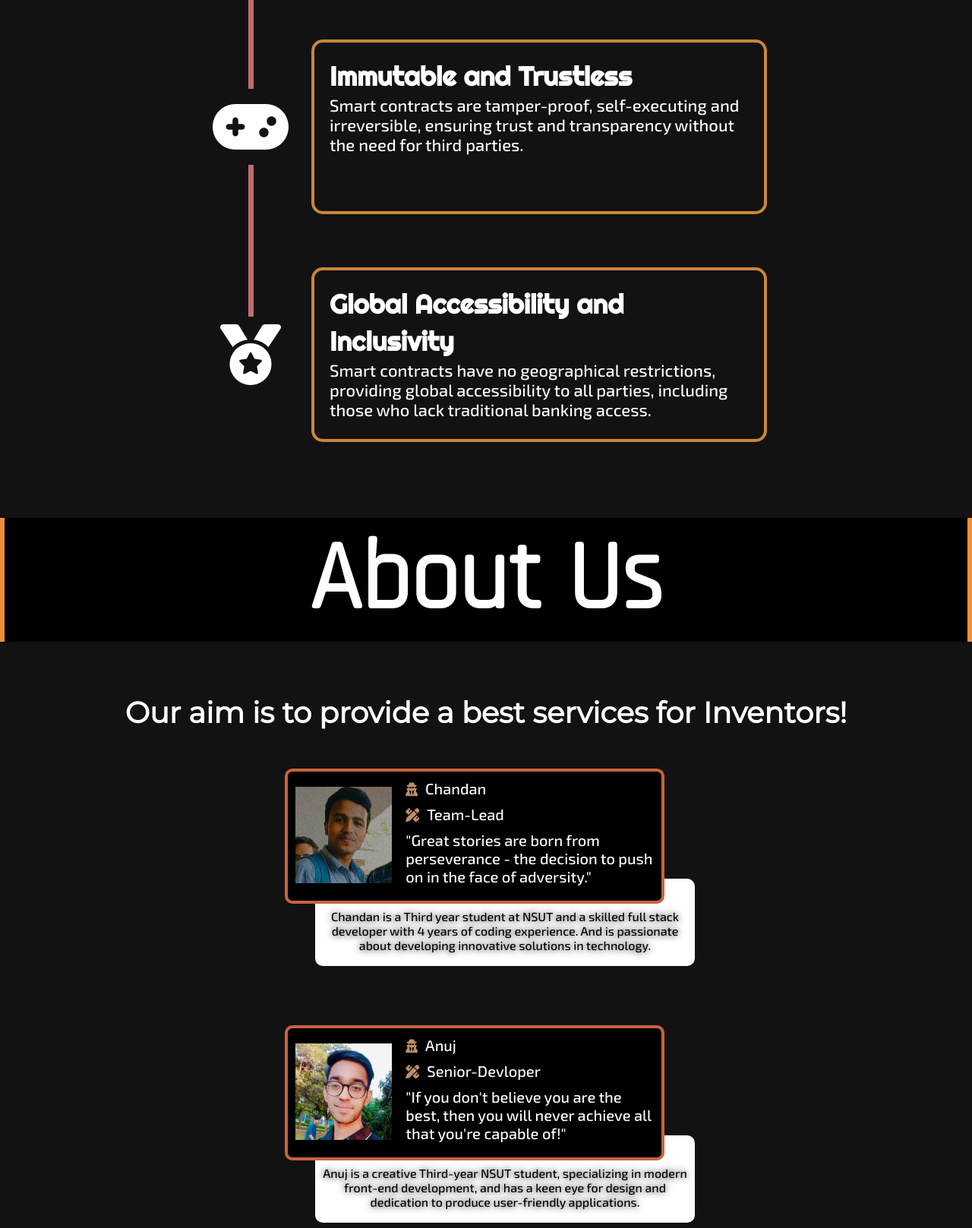
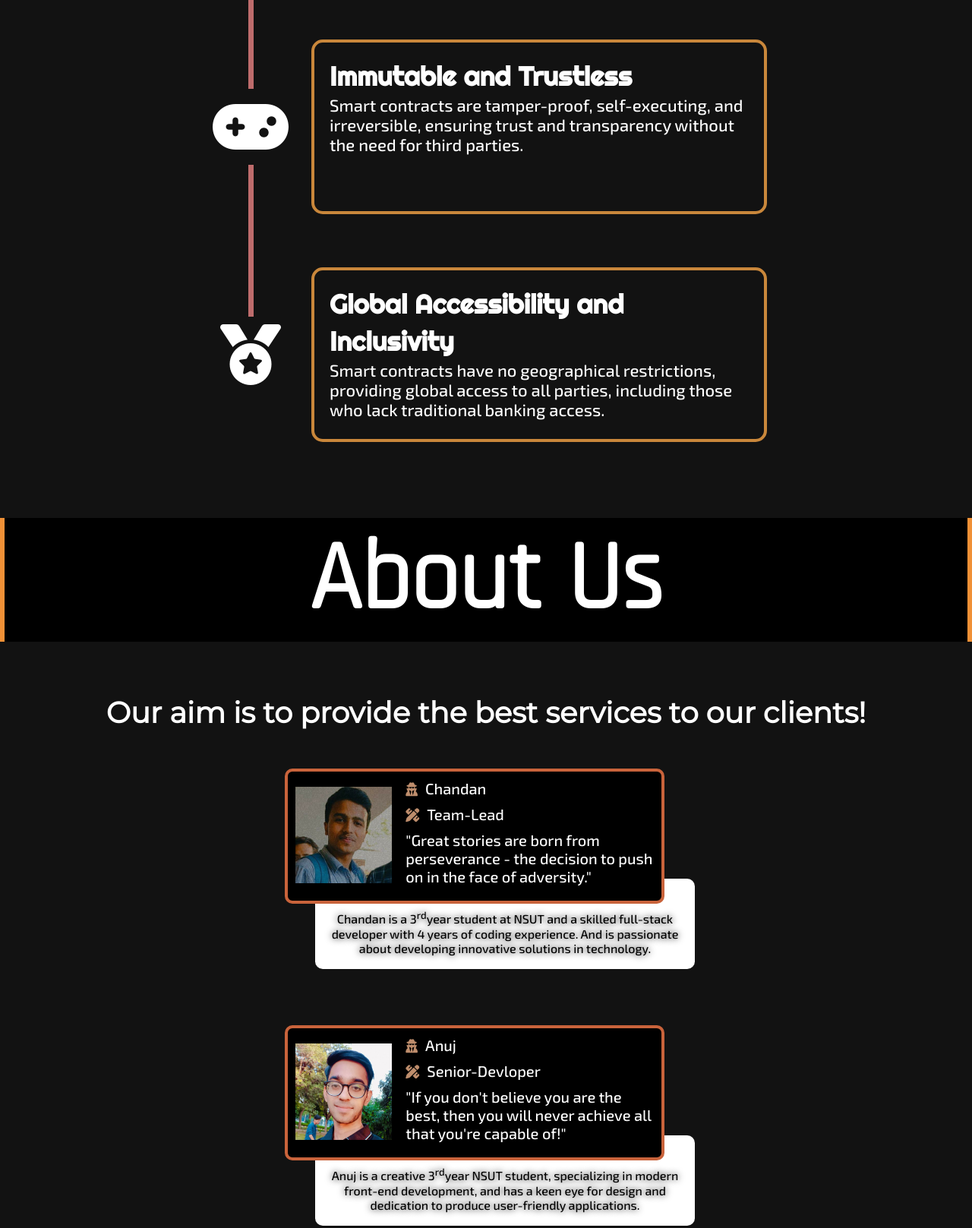
Before and after one commit to alpha2lucifer/IPR-THRIVE, a plain HTML site: page index.html in a window 1280 px wide. Shown: the part 2720-4337 px from the top of the page at 76% size. Drawn offline with nearby package versions, Linux system fonts and the light colour scheme; a web font is replaced by a local one.

Commit message:
update index.html

```diff
--- a/index.html
+++ b/index.html
@@ -142,12 +142,12 @@
                 <div class="icon-2"><i class="fa-solid fa-gamepad"></i></div>
                 <div class="text-box">
                     <h3>Immutable and Trustless</h3>
-                    <p>Smart contracts are tamper-proof, self-executing and irreversible, ensuring trust and transparency without the need for third parties.</p>
+                    <p>Smart contracts are tamper-proof, self-executing, and irreversible, ensuring trust and transparency without the need for third parties.</p>
                 </div>
                 <div class="icon-2"><i class="fa-solid fa-medal"></i></div>
                 <div class="text-box">
                     <h3>Global Accessibility and Inclusivity</h3>
-                    <p>Smart contracts have no geographical restrictions, providing global accessibility to all parties, including those who lack traditional banking access.</p>
+                    <p>Smart contracts have no geographical restrictions, providing global access to all parties, including those who lack traditional banking access.</p>
                 </div>
             </div>
         </div>
@@ -155,7 +155,7 @@
 
     <section class="about" id="about">
         <h2>About Us</h2>
-        <h3>Our aim is to provide a best services for Inventors!</h3>
+        <h3>Our aim is to provide the best services to our clients!</h3>
         <div class="about-container">
             <div class="profile">
                 <div class="profile-top-card">
@@ -169,7 +169,7 @@
                     </div>
                 </div>
                 <div class="profile-layer">
-                    <p>Chandan is a Third year student at NSUT and a skilled full stack developer with 4 years of coding experience. And is passionate about developing innovative solutions in technology.</p>
+                    <p>Chandan is a 3<sup>rd</sup>year student at NSUT and a skilled full-stack developer with 4 years of coding experience. And is passionate about developing innovative solutions in technology.</p>
                 </div>
             </div>
             <div class="profile">
@@ -184,7 +184,7 @@
                     </div>
                 </div>
                 <div class="profile-layer">
-                    <p>Anuj is a creative Third-year NSUT student, specializing in modern front-end development, and has a keen eye for design and dedication to produce user-friendly applications.</p>
+                    <p>Anuj is a creative 3<sup>rd</sup>year NSUT student, specializing in modern front-end development, and has a keen eye for design and dedication to produce user-friendly applications.</p>
                 </div>
             </div>
             <div class="profile">
@@ -214,7 +214,7 @@
                     </div>
                 </div>
                 <div class="profile-layer">
-                    <p>Kartik is a 3<sup>rd</sup>year NSUT computer science student with 2 years of coding experience. He specializes in DSA with C++, and is dedicated to building efficient and scalable systems.</p>
+                    <p>Kartik is a 3<sup>rd</sup>year NSUT computer science student with 4 years of coding experience. He specializes in DSA with Python and is dedicated to building efficient and scalable systems.</p>
                 </div>
             </div>
         </div>
@@ -223,7 +223,7 @@
     <footer>
         <a class="top-icon" href="#home"><i class="fa-regular fa-circle-up"></i></a>
         <p>You have reached the end of the website!</p>
-        <p>Want to give a feedback? Or want to suggest some edits?</p>
+        <p>Want to give feedback? Or want to suggest some edits?</p>
         <p>Please give your valuable feedback here</p>
         <div class="content-box">
             <div class="form-container">
```
